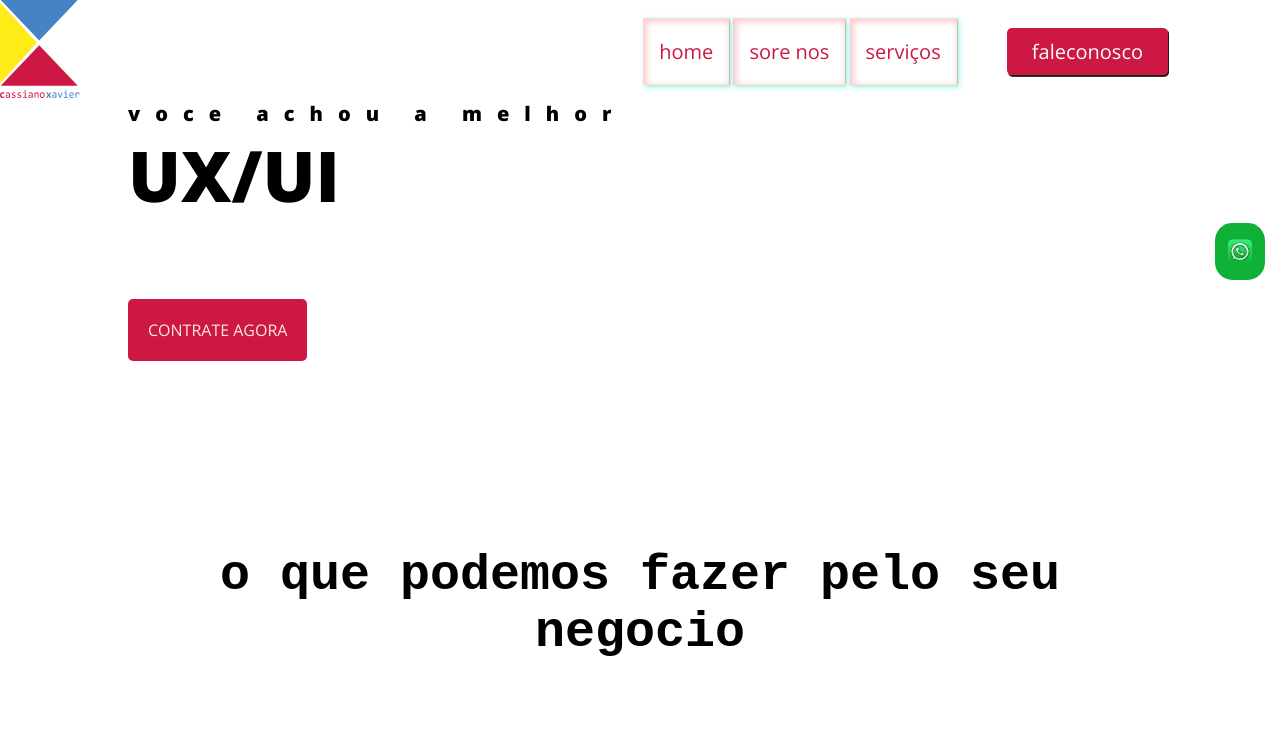
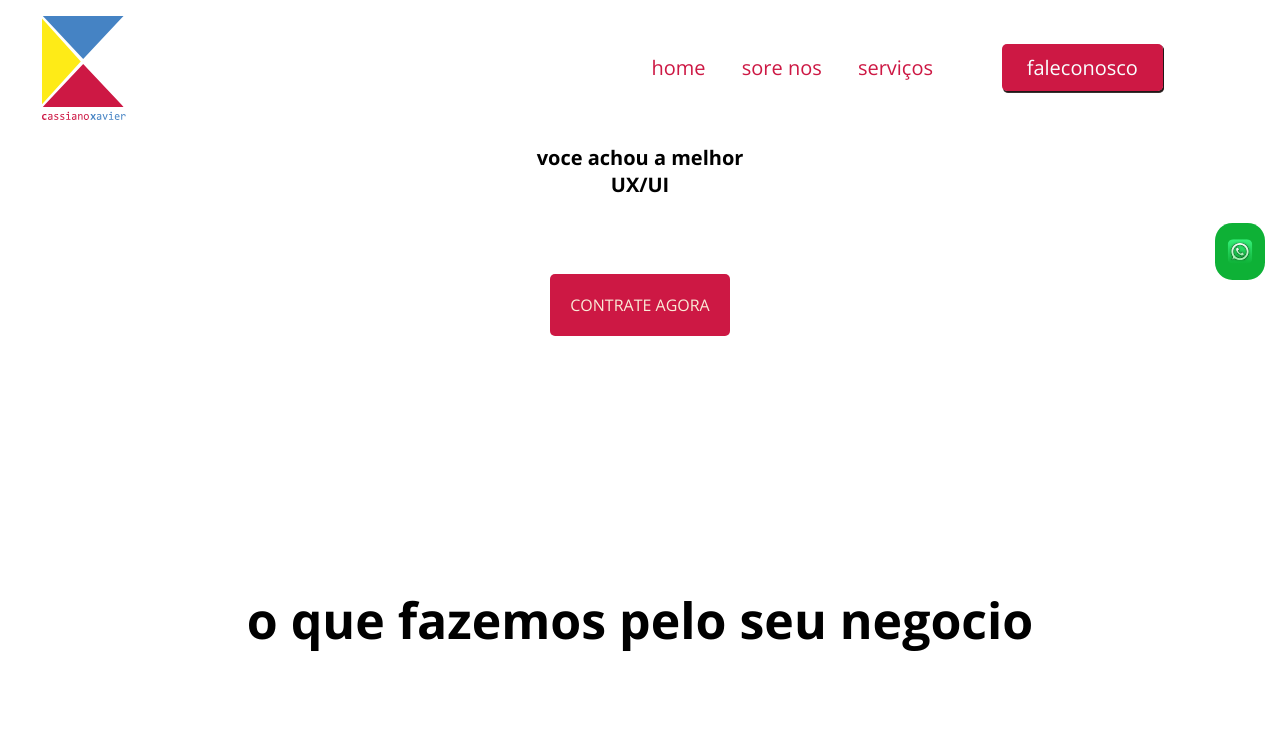
Before and after one commit to cassioxavieer/agencia-fake, a plain HTML site: page index.html in a window 1280 px wide. Shown: the top 753 px of the page. Drawn offline with nearby package versions, Linux system fonts and the light colour scheme; a web font is replaced by a local one.

Commit message:
ajuste centro

```diff
--- a/css/estilo.css
+++ b/css/estilo.css
@@ -24,20 +24,15 @@ body{
     width: 100%;
 }
 
- /* .logo{
+  .logo{
     flex:10%;
-    margin-left: 10%;
-    /* border: 1px solid rgb(255, 0, 0); */
+    margin-left: 2%;
+    display: flex;
+    padding: 16px;
+    /* border: 1px solid rgb(255, 0, 0);
 
-
-
-
-
-.logo-2{
-    flex:20%;
-    /* border: 1px solid rgb(255, 0, 0); */
-
-}
+    */
+  }
 
 /* .logo h1{
     font-family:comfortaa;
@@ -56,12 +51,12 @@ body{
     text-decoration: none;
     font-size: 20px;
     padding: 20px 16px;
-    box-shadow: 1px 0px 0px 0px rgba(31, 21, 21, 0.150),
+    /* box-shadow: 1px 0px 0px 0px rgba(31, 21, 21, 0.150),
     2px 2px 6px 0px rgba(0, 217, 255, 0.400),
     2px 2px 0px 0px rgba(247, 222, 0, 0.200),
     0px 0px 0px 0px rgba(31, 21, 21, 0.658),
     2px 2px 6px 2px rgba(255, 0, 0, 0.200) inset;
-  transform: translate(0px, 0px);
+  transform: translate(0px, 0px); */
 }
 
 .menu a:hover{
@@ -113,32 +108,34 @@ body{
 
   }
 
-  .header{
-    display: flex;
-    flex-flow:row wrap;
-    background: #ffffff ;
+  header{
+    flex-direction: row;
     justify-content: center;
     align-items: center;
     padding-top: 100px;
+
+    display: inline-block;
+    margin-top: 80px;
+    /* border: 1px solid black; */
+    margin-left:5%;
+    margin-right:5%;
+    padding: 5%;
+    text-align: center;
       }
 
 
-.headline{
-    flex: 40%;
-    margin-left: 10%;
-    flex: 40%;
-}
+
 
 .headline h2{
-    font-weight: 900;
     font-size: 20px;
     padding: 0;
     margin: 0;
+
 }
 
 .headline p{
     color: #ffffff;
-    text-align: left;
+
 
 }
 .contact-btn{
@@ -187,13 +184,15 @@ body{
 
 
 
-
+/*
 .img-headline{
     margin-right: 10%;
     flex: 40%;
-    /* border:1px solid pink; */
+    /* border:1px solid pink;
     text-align: center;
 }
+
+*/
 
 section{
     display: inline-block;
@@ -211,7 +210,7 @@ section{
 section h2{
     width: 100%;
     font-size: 50px;
-    font-family: 'Courier New', Courier, monospace;
+    font-family:  open sans ;
     font-weight: bold;
 }
 
@@ -261,10 +260,14 @@ display: none;
 
 footer{
     text-align:center;
-    margin-top: 20px;
     height: 100px;
-    background-color: #CD1844
-    ;
+    background-color: #CD1844;
+
+    justify-content: center;
+    row-gap: 10px;
+    align-items: center;
+
+
 }
 
 /* .logo-rodape{
@@ -273,7 +276,7 @@ footer{
 } */
 
 .agencia{
-    font-family:comfortaa;
+    font-family:  open sans ;
    /* color: rgb(88, 0, 78); */
     font-size: 34px;
 
--- a/index.html
+++ b/index.html
@@ -14,14 +14,9 @@
 </head>
 <body>
     <nav class="navbar">
-<!-- <div class="logo">
-    <h1>
-        Agência fake
-    </h1>
-    </div> -->
 
-    <div class="logo-2">
-        <img  src="/img/logo-cassiano-xavier.svg" width="25%">
+    <div class="logo">
+        <img  src="/img/logo-cassiano-xavier.svg" width="40%">
 
         </div>
 
@@ -34,20 +29,18 @@
     </nav>
     <header class="header">
 <div class="headline">
-    <h2 style="letter-spacing: 15px;">voce achou a melhor</h2>
-    <h2 style="font-size: 70px" > UX/UI </h2>
+    <h2>voce achou a melhor</h2>
+    <h2> UX/UI </h2>
     <p>Lorem ipsum dolor sit amet consectetur adipisicing elit. Voluptatum aperiam ducimus illum neque eligendi! Consectetur consequatur ea, odit consequuntur suscipit, molestias veritatis neque ducimus, aut amet ipsa unde quibusdam culpa.</p>
 <a  href="#"  class=" contact-btn"> Contrate Agora</a>
     </div>
 
-    <!-- <div class="img-headline">
-        <img style=" max-width:90%;" src="/img/hero_right.png" >
-    </div> -->
+
     </header>
 
     <section>
         <h2>
-            o que podemos fazer pelo seu negocio </h2>
+            o que fazemos pelo seu negocio </h2>
 
 <div class="servicos">
     <div class="card" >
```
